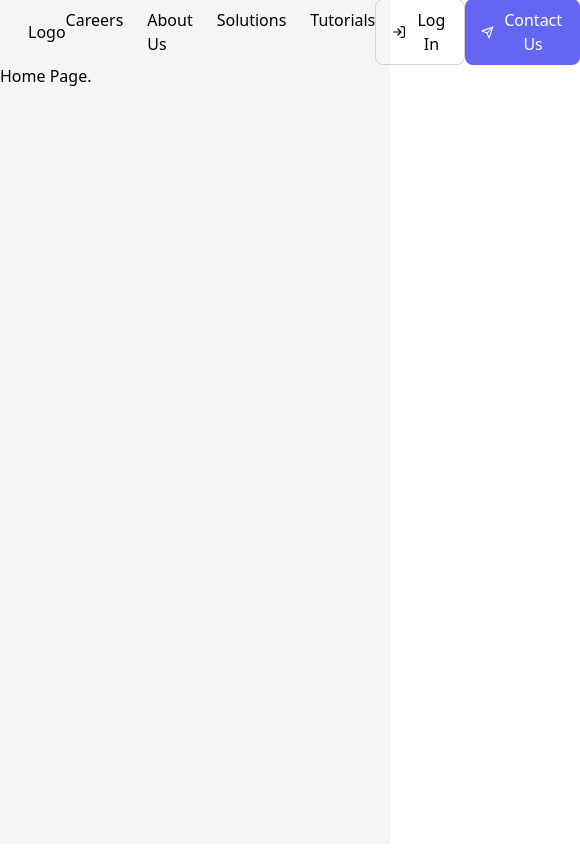
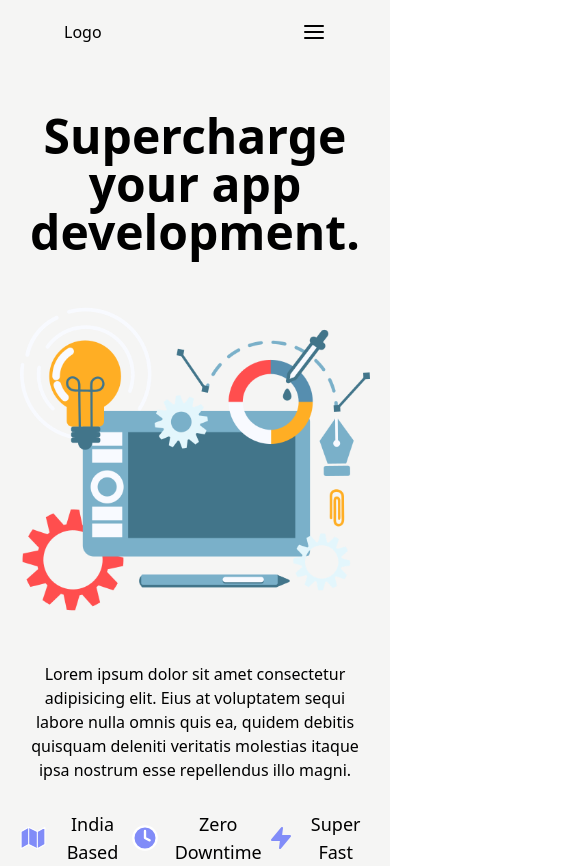
Before and after one commit to vincetechnosoft/public-web, a Next.js app: page / in a window 390 px wide. Shown: the whole page, 580 px wide, since content can reach past the window. Before the commit the page ends 844 px from the top, so only its background shows below. Built offline with nearby package versions, Linux system fonts and the light colour scheme.

Commit message:
Responsive home page layout

```diff
--- a/src/components/navbar.tsx
+++ b/src/components/navbar.tsx
@@ -1,37 +1,38 @@
 import React from "react";
 import Button from "./button";
 import Link from "next/link";
-import { Send, LogIn } from "react-feather";
+import { Send, Menu, X } from "react-feather";
 
 const links = [
   {
-    path: "/careers",
-    label: "Careers",
+    path: "/tutorials",
+    label: "Tutorials",
+  },
+  {
+    path: "/solutions",
+    label: "Solutions",
   },
   {
     path: "/about-us",
     label: "About Us",
   },
   {
-    path: "/solutions",
-    label: "Solutions",
-  },
-  {
-    path: "/tutorials",
-    label: "Tutorials",
+    path: "/careers",
+    label: "Careers",
   },
 ];
 
 const Navbar: React.FC = () => {
-  const [load, setLoad] = React.useState(false);
+  const [open, setOpen] = React.useState(false);
   return (
-    <nav className="flex h-16 w-full items-center justify-around px-7">
-      <div className="w-40">
+    <nav className="mx-auto flex h-16 w-full items-center justify-between px-16 md:max-w-7xl">
+      <div className="flex w-2/3 md:w-auto md:justify-center">
         <Link href="/" passHref>
           <a>Logo</a>
         </Link>
       </div>
-      <ul className="flex space-x-6">
+      <div className="hidden items-center justify-between md:flex">
+        <ul className="mr-7 space-x-6 md:flex">
           {links.map((link) => (
             <li key={link.path}>
               <Link href={link.path} passHref>
@@ -40,17 +41,34 @@ const Navbar: React.FC = () => {
             </li>
           ))}
         </ul>
-      <div className="flex w-64 justify-between">
-        <Button variant="outline" leadingIcon={<LogIn className="mr-2 h-[20px] w-auto" />}>
-          Log In
-        </Button>
-        <Button
-          loading={load}
-          onClick={() => setLoad((x) => !x)}
-          leadingIcon={<Send className="mr-2 h-[17px] w-auto" />}
+        <div className="justify-center md:flex">
+          <Button leadingIcon={<Send className="mr-2 h-[17px] w-auto" />}>Contact Us</Button>
+        </div>
+      </div>
+      <button className="block md:hidden" onClick={() => setOpen((x) => !x)}>
+        {open ? <X className="h-6 w-auto" /> : <Menu className="h-6 w-auto" />}
+      </button>
+      {open && (
+        <div
+          onClick={() => setOpen(false)}
+          className="absolute top-0 left-0 z-[5] block min-h-[100vh] w-[100vw] bg-slate-500 opacity-95 md:hidden"
+        />
+      )}
+      <div
+        className={`absolute left-[0] top-0 z-10 block h-full ${
+          open ? "translate-x-0" : "-translate-x-96"
+        } bg-stone-200 transition-all duration-300 md:hidden`}
       >
+        {links.map((link) => (
+          <Link href={link.path} key={link.path} passHref>
+            <a className="ml-5 mr-32 mt-5 block">{link.label}</a>
+          </Link>
+        ))}
+        <div className="mt-5 pr-10">
+          <Button className="ml-5" leadingIcon={<Send className="mr-2 h-[18px] w-auto" />}>
             Contact Us
           </Button>
+        </div>
       </div>
     </nav>
   );
--- a/src/pages/index.tsx
+++ b/src/pages/index.tsx
@@ -1,8 +1,53 @@
 import HomeLayout from "layouts/home-layout";
 import { NextPageWithLayout } from "types";
+import { Zap, Clock, Map } from "react-feather";
+
+const highlights = [
+  {
+    icon: <Map className="h-[26px] w-auto fill-indigo-400 stroke-white stroke-1" />,
+    label: "India Based",
+  },
+  {
+    icon: <Clock className="h-7 w-auto fill-indigo-400 stroke-white" />,
+    label: "Zero Downtime",
+  },
+  {
+    icon: <Zap className="h-6 w-auto fill-indigo-400 text-indigo-400" />,
+    label: "Super Fast",
+  },
+];
 
 const Home: NextPageWithLayout = () => {
-  return <div>Home Page.</div>;
+  return (
+    <>
+      <div className="mt-7 flex items-center justify-between px-5 md:mt-0 md:flex md:min-h-[calc(80vh_-_4rem)]">
+        <div className="self-centrer mx-auto w-full space-y-7 text-center md:space-y-10 md:px-10 lg:w-2/3">
+          <h2 className="mt-5 text-5xl font-extrabold md:text-6xl">
+            Supercharge your app development.
+          </h2>
+          <div className="flex min-w-full justify-center lg:hidden">
+            <img src="/graphic-tablet.png" alt="Graphic Desk" className="max-h-96" />
+          </div>
+          <p className="md:px-24">
+            Lorem ipsum dolor sit amet consectetur adipisicing elit. Eius at voluptatem sequi labore
+            nulla omnis quis ea, quidem debitis quisquam deleniti veritatis molestias itaque ipsa
+            nostrum esse repellendus illo magni.
+          </p>
+          <ul className="flex w-full justify-between md:px-24">
+            {highlights.map((item) => (
+              <li key={item.label} className="flex items-center">
+                <span className="mr-2">{item.icon}</span>
+                <span className="text-lg  md:text-xl">{item.label}</span>
+              </li>
+            ))}
+          </ul>
+        </div>
+        <div className="hidden w-1/3 lg:block">
+          <img src="/graphic-tablet.png" alt="Graphic Desk" className="aspect-square max-h-96" />
+        </div>
+      </div>
+    </>
+  );
 };
 
 Home.getLayout = (page) => <HomeLayout>{page}</HomeLayout>;
```
Also changed, not shown: .eslintrc.json, public/graphic-tablet.png (added). Lines whose indentation alone changed are shown as unchanged.
